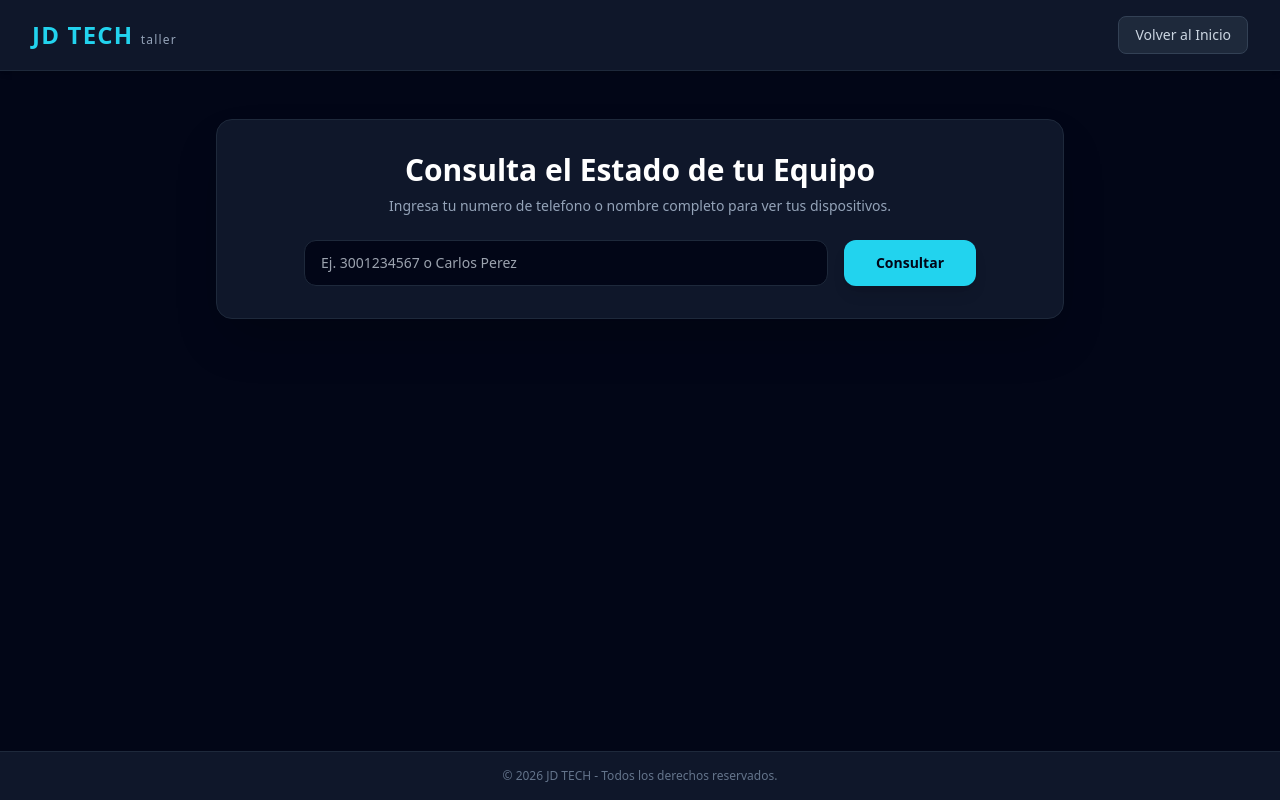
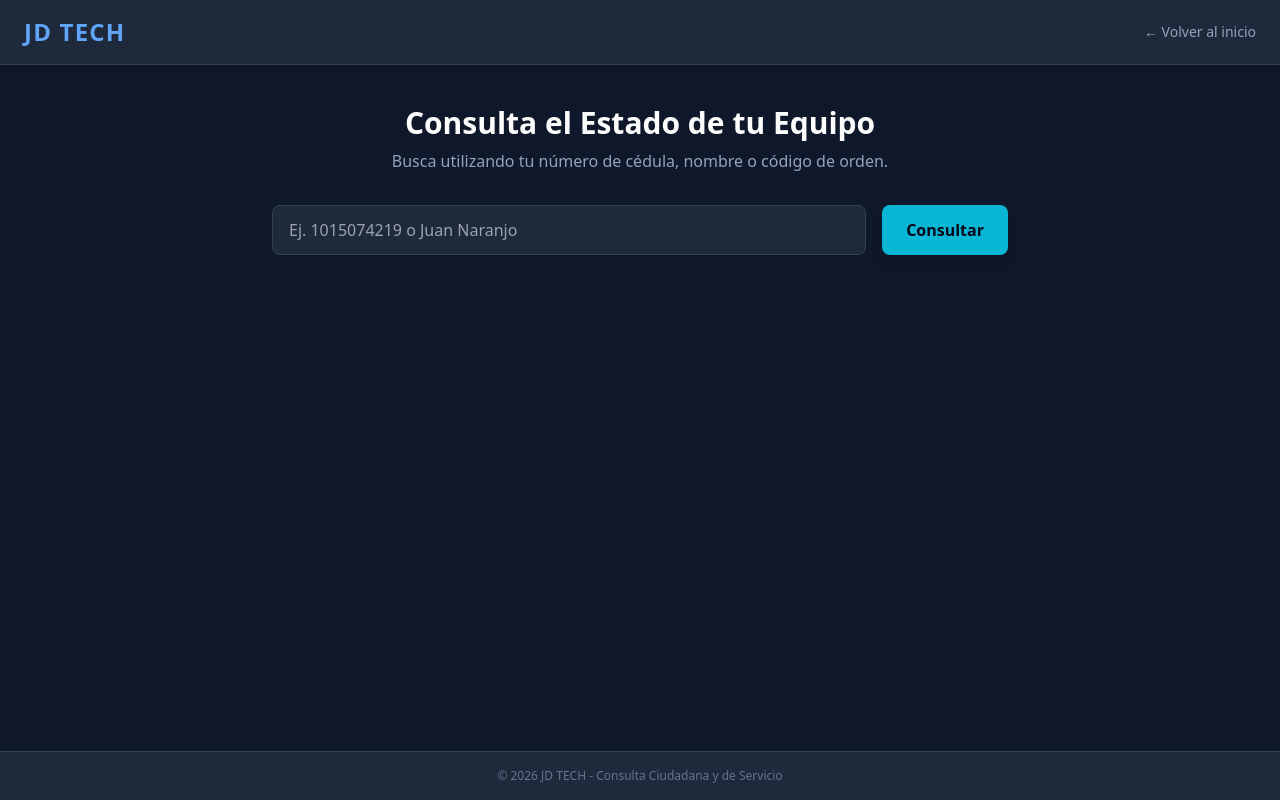
Before and after one commit to juandavidnaranjomaya-ship-it/jd_tech_taller, a Flask app: page /estado in a window 1280 px wide. Run offline with Flask 3, Linux system fonts and the light colour scheme; some libraries are stand-ins or nearby versions.

Commit message:
Update estado.html

```diff
--- a/templates/estado.html
+++ b/templates/estado.html
@@ -6,76 +6,60 @@
     <title>JD TECH - Consultar Estado</title>
     <script src="https://cdn.tailwindcss.com"></script>
 </head>
-<body class="bg-slate-950 text-slate-100 min-h-screen flex flex-col justify-between font-sans">
-
-    <header class="bg-slate-900 border-b border-slate-800 py-4 px-8 shadow-md flex justify-between items-center">
-        <h1 class="text-2xl font-extrabold text-cyan-400 tracking-wider">JD TECH <span class="text-xs text-slate-400 font-normal">taller</span></h1>
-        <a href="/" class="text-sm font-medium text-slate-300 hover:text-cyan-400 transition bg-slate-800 px-4 py-2 rounded-lg border border-slate-700">Volver al Inicio</a>
+<body class="bg-slate-900 text-slate-100 min-h-screen flex flex-col justify-between">
+    <header class="bg-slate-800 border-b border-slate-700 py-4 px-6 shadow-md flex justify-between items-center">
+        <h1 class="text-2xl font-extrabold text-blue-400 tracking-wider">JD TECH</h1>
+        <a href="/" class="text-sm text-slate-400 hover:text-blue-400 transition">← Volver al inicio</a>
     </header>
 
-    <main class="max-w-4xl mx-auto px-6 py-12 w-full flex-grow">
-        <div class="bg-slate-900 border border-slate-800 p-8 rounded-2xl shadow-2xl text-center mb-8">
-            <h2 class="text-3xl font-extrabold text-white mb-2">Consulta el Estado de tu Equipo</h2>
-            <p class="text-slate-400 text-sm mb-6">Ingresa tu numero de telefono o nombre completo para ver tus dispositivos.</p>
-
-            <form action="/estado" method="POST" class="flex flex-col md:flex-row gap-4 max-w-2xl mx-auto">
-                <input type="text" name="busqueda" required
-                    class="flex-grow px-4 py-3 bg-slate-950 border border-slate-800 rounded-xl focus:outline-none focus:border-cyan-400 text-slate-100 text-sm"
-                    placeholder="Ej. 3001234567 o Carlos Perez">
-                <button type="submit"
-                    class="px-8 py-3 bg-cyan-400 hover:bg-cyan-300 text-slate-950 font-bold rounded-xl shadow-lg transition text-sm">
-                    Consultar
-                </button>
-            </form>
+    <main class="max-w-3xl mx-auto px-4 py-10 w-full flex-grow">
+        <div class="text-center mb-8">
+            <h2 class="text-3xl font-bold text-white mb-2">Consulta el Estado de tu Equipo</h2>
+            <p class="text-slate-400">Busca utilizando tu número de cédula, nombre o código de orden.</p>
         </div>
 
+        <form action="/estado" method="POST" class="flex gap-4 mb-8">
+            <input type="text" name="busqueda" required
+                class="flex-grow px-4 py-3 bg-slate-800 border border-slate-700 rounded-lg focus:outline-none focus:border-blue-500 text-white"
+                placeholder="Ej. 1015074219 o Juan Naranjo">
+            <button type="submit"
+                class="px-6 py-3 bg-cyan-500 hover:bg-cyan-400 text-slate-950 font-bold rounded-lg shadow-lg transition">
+                Consultar
+            </button>
+        </form>
+
         {% if error %}
-        <div class="p-4 mb-6 bg-red-500/20 border border-red-500 text-red-300 rounded-xl text-center text-sm">
+        <div class="p-4 mb-6 bg-red-500/20 border border-red-500 text-red-300 rounded-lg text-center">
             {{ error }}
         </div>
         {% endif %}
 
         {% if ordenes %}
         <div class="space-y-4">
-            <h3 class="text-sm font-semibold uppercase tracking-wider text-slate-400 mb-2">Resultados para tu busqueda:</h3>
             {% for orden in ordenes %}
-            <div class="bg-slate-900 p-6 rounded-2xl border border-slate-800 shadow-xl flex flex-col md:flex-row justify-between items-start md:items-center gap-4">
-                <div class="space-y-1">
-                    <div class="flex items-center gap-3">
-                        <span class="text-lg font-bold text-white">{{ orden.equipo }}</span>
-                        <span class="text-xs font-mono text-cyan-400 bg-cyan-950/60 px-2 py-0.5 rounded border border-cyan-800/40">{{ orden.id }}</span>
-                    </div>
-                    <p class="text-sm text-slate-300">Problema: <span class="text-slate-400">{{ orden.problema }}</span></p>
-                    <div class="flex gap-4 text-xs text-slate-400 pt-1">
-                        <span>Ingreso: {{ orden.fecha }}</span>
-                        {% if orden.fecha_reparacion != 'Pendiente' %}
-                        <span>Fecha Reparacion: {{ orden.fecha_reparacion }}</span>
-                        {% endif %}
-                    </div>
+            <div class="bg-slate-800 p-6 rounded-xl border border-slate-700 shadow-lg">
+                <div class="flex justify-between items-center mb-3">
+                    <span class="font-mono text-cyan-400 font-bold text-lg">{{ orden.id }}</span>
+                    <span class="px-3 py-1 bg-cyan-500/20 text-cyan-300 border border-cyan-500/30 rounded-full text-xs font-semibold">
+                        {{ orden.estado }}
+                    </span>
                 </div>
-                <div>
-                    {% if orden.estado == 'Reparado' %}
-                    <span class="px-4 py-1.5 bg-emerald-500/20 text-emerald-400 border border-emerald-500/40 rounded-full text-xs font-bold inline-block">
-                        Reparado
-                    </span>
-                    {% elif orden.estado == 'En revision' %}
-                    <span class="px-4 py-1.5 bg-amber-500/20 text-amber-400 border border-amber-500/40 rounded-full text-xs font-bold inline-block">
-                        En revision
-                    </span>
-                    {% else %}
-                    <span class="px-4 py-1.5 bg-cyan-500/20 text-cyan-400 border border-cyan-500/40 rounded-full text-xs font-bold inline-block">
-                        Ingresado
-                    </span>
-                    {% endif %}
+                <p class="text-slate-300"><strong>Cliente:</strong> {{ orden.cliente }} (CC: {{ orden.cedula }})</p>
+                <p class="text-slate-300"><strong>Dispositivo:</strong> {{ orden.equipo }}</p>
+                <p class="text-slate-300 mt-2"><strong>Problema reportado:</strong> {{ orden.problema }}</p>
+                {% if orden.estado == 'Reparado' %}
+                <div class="mt-4 p-3 bg-slate-900 rounded-lg border border-slate-700 text-xs text-amber-400 font-semibold">
+                    Tu equipo está reparado desde el {{ orden.fecha_reparacion }}. Tienes un plazo de {{ orden.dias_restantes }} días para reclamarlo en nuestro taller.
                 </div>
+                {% endif %}
             </div>
             {% endfor %}
         </div>
         {% endif %}
     </main>
 
-    <footer class="bg-slate-900 border-t border-slate-800 py-4 text-center text-xs text-slate-500">
-        &copy; 2026 JD TECH - Todos los derechos reservados.
+    <footer class="bg-slate-800 border-t border-slate-700 py-4 text-center text-xs text-slate-500">
+        &copy; 2026 JD TECH - Consulta Ciudadana y de Servicio
     </footer>
 </body>
 </html>
```
